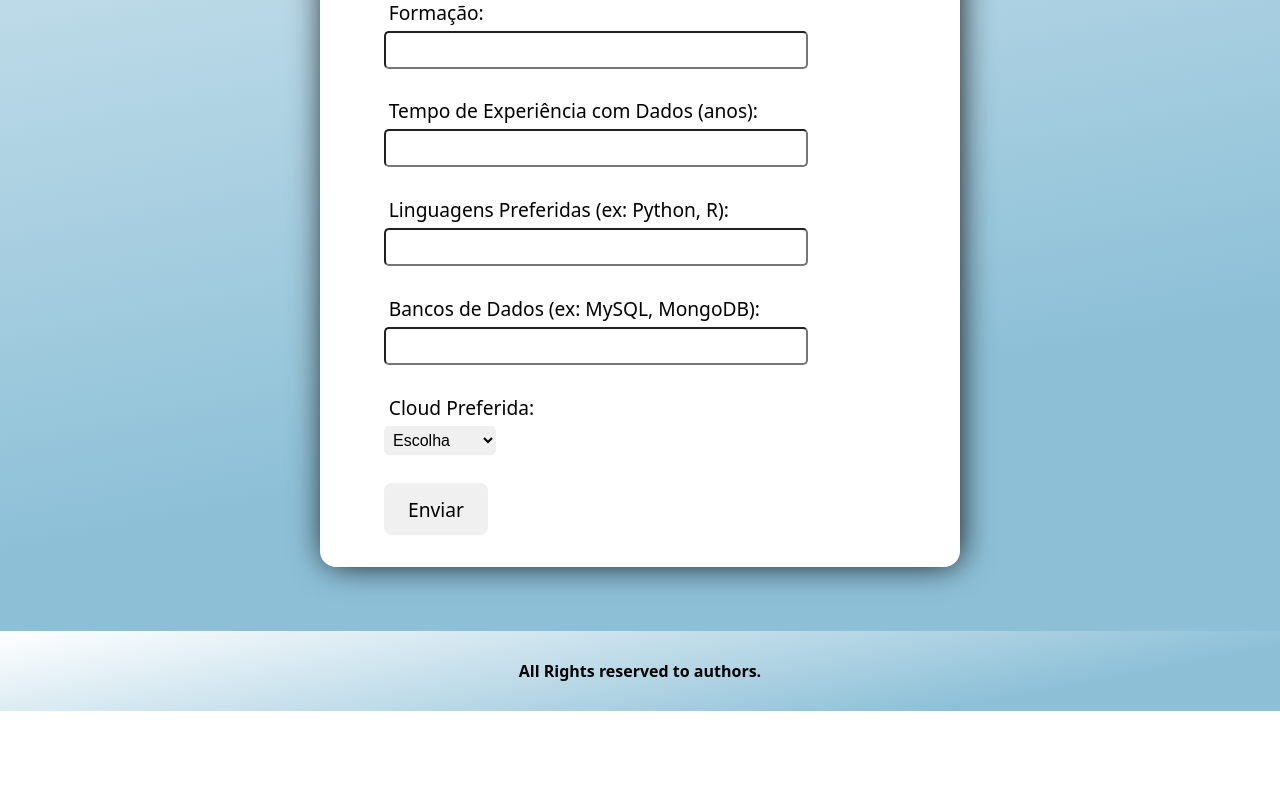
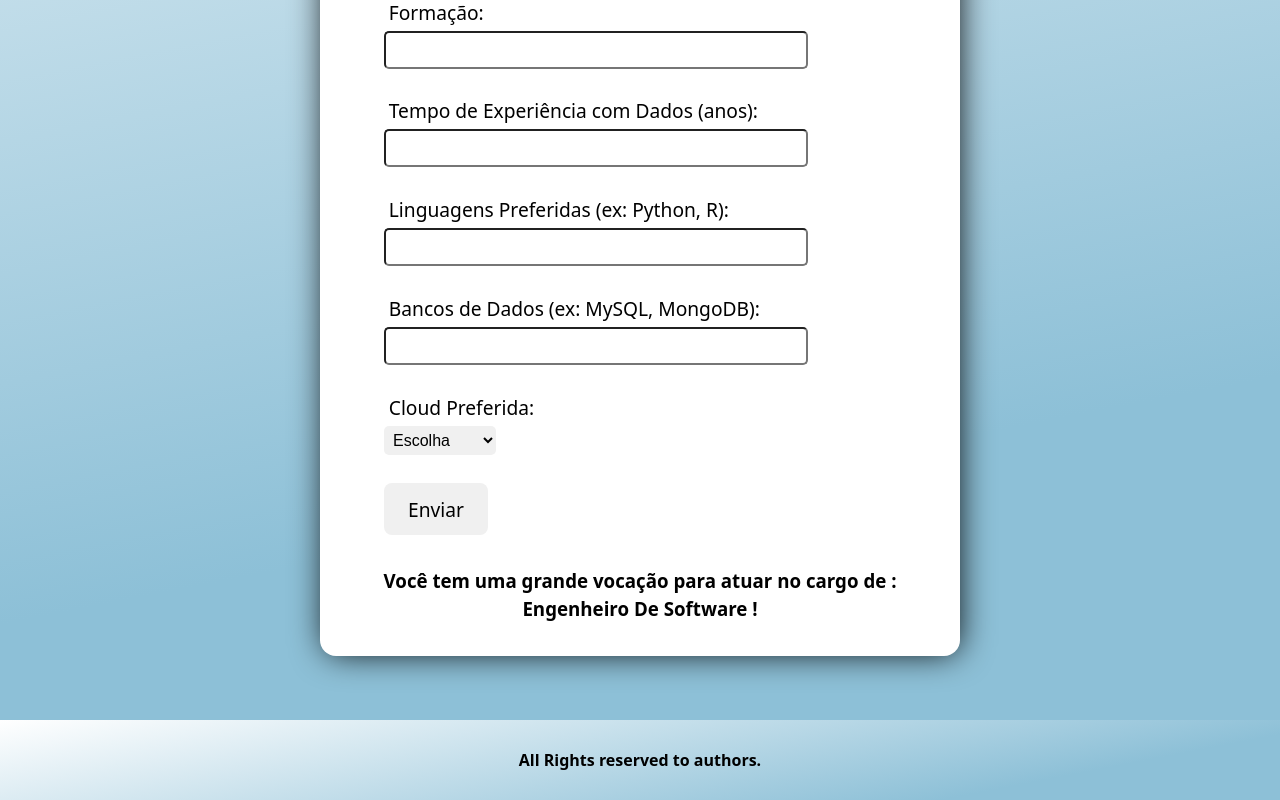
Before and after one commit to williamwallace076/Agent_inteligent_n8n_forms, a React (Vite) app: page / in a window 1280 px wide. Shown: the part 832-1632 px from the top of the page. Before the commit the page ends 1543 px from the top, so only its background shows below. Built offline with nearby package versions, Linux system fonts and the light colour scheme.

Commit message:
resposta_design

```diff
--- a/src/components/Forms.css
+++ b/src/components/Forms.css
@@ -48,6 +48,7 @@
         box-shadow: 2px 0px 34px -4px rgba(0, 0, 0, 1);
 
         display: flex;
+        flex-direction: column;
         align-items: center;
         justify-content: center;
         padding: 2rem 0;
@@ -106,6 +107,23 @@
 
         }
 
+        .resultado{
+            margin-top: 2rem;
+            width: 90%;
+
+            display: flex;
+            flex-direction: row;
+            align-items: center;
+            gap: 4px;
+
+            font-size: 1rem;
+            font-weight: bolder;
+
+            h3{
+                text-align: center;
+            }
+        }
+
 
         .error-message {
             color: red;
--- a/src/components/Forms.jsx
+++ b/src/components/Forms.jsx
@@ -5,6 +5,7 @@ import { useState } from 'react'
 
 const Forms = () => {
 
+    let testeDeCargo = "Engenheiro De Software"
     const {
         register,
         handleSubmit,
@@ -188,10 +189,13 @@ const Forms = () => {
                         <button type="button" onClick={() => handleSubmit(onSubmit)()}>Enviar</button>
                     </form>
 
+                    <div className="resultado">
+                            <h3>Você tem uma grande vocação para atuar no cargo de : {testeDeCargo} ! </h3>
+                        </div>
                     {cargoPrevisto && (
                         <div className="resultado">
-                            <h3>Cargo previsto:</h3>
-                            <p>{cargoPrevisto}</p>
+                            <h3>Você tem uma grande vocação para atuar no cargo de :</h3>
+                            <p>{cargoPrevisto} !</p>
                         </div>
                     )}
                 </div>
```
